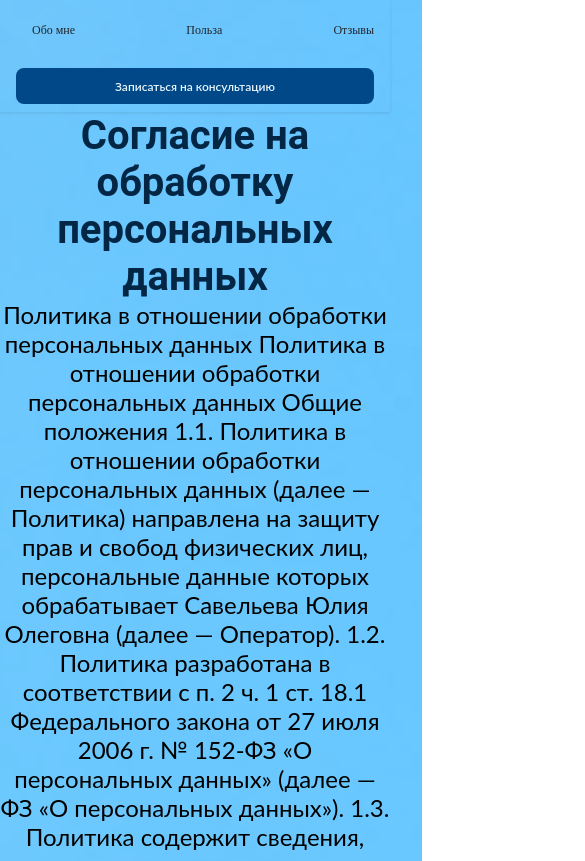
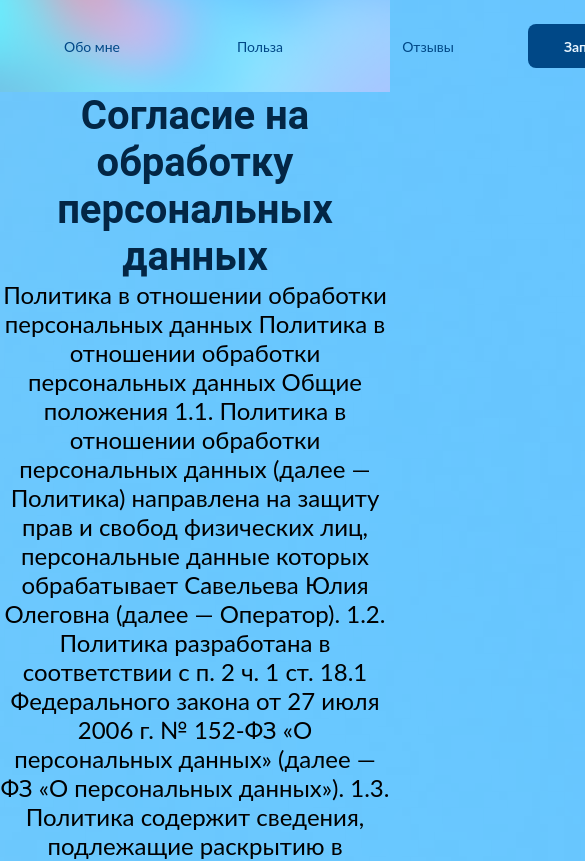
Before and after one commit to Nadya-Semyonova/doctorSavelieva, a React (Vite) app: page /privacy-policy in a window 390 px wide. Shown: the top 861 px of the page, 585 px wide, since content can reach past the window. Built offline with nearby package versions, Linux system fonts and the light colour scheme.

Commit message:
fixed:поправлена шапка по макету

```diff
--- a/src/layouts/Footer/Footer.module.css
+++ b/src/layouts/Footer/Footer.module.css
@@ -42,7 +42,6 @@
   display: inline-block;
 }
 
-
 .legalLink:hover {
   color: var(--color-primary);
 }
@@ -72,7 +71,6 @@
   position: relative;
   display: inline-block;
 }
-
 
 .anchorLink:hover {
   color: var(--color-primary);
--- a/src/layouts/Header/Header.module.css
+++ b/src/layouts/Header/Header.module.css
@@ -1,12 +1,8 @@
 .header {
   width: 100%;
-  background-color: transparent;
-  border: none;
   position: sticky;
-  /* оставить стики или нет? */
   top: 0;
   z-index: 1000;
-  box-shadow: var(--shadow-sm);
 }
 
 .container {
@@ -40,10 +36,10 @@
   background: none;
   border: none;
   padding: var(--spacing-sm) var(--spacing-md);
-  /* font-family: var(--font-primary); */
-  font-size: var(--font-size-base);
-  font-weight: var(--font-weight-medium);
-  color: var(--text-primary);
+  font-family: var(--font-secondary);
+  font-size: var(--font-size-lg);
+  font-weight: var(--font-weight-regular);
+  color: var(--button-text-color-white);
   cursor: pointer;
   transition: color var(--transition-fast);
   white-space: nowrap;
@@ -52,7 +48,6 @@
   justify-content: center;
   min-width: 156px;
   height: 48px;
-  border-radius: var(--border-radius-md);
   background-color: transparent;
 }
 
@@ -78,15 +73,15 @@
 .buttonConsultation {
   min-width: 334px;
   height: 48px;
-  /* font-family: var(--font-primary); */
-  font-size: var(--font-size-base);
-  /* font-weight: var(--font-weight-semibold); */
+  font-family: var(--font-secondary);
+  font-size: var(--font-size-lg);
+  font-weight: var(--font-weight-bold);
   background-color: var(--button-bg-color-blue);
   color: var(--button-text-color-blue);
   border: none;
   border-radius: var(--border-radius-md);
   cursor: pointer;
-  transition: all var(--transition-base);
+  transition: color var(--transition-fast);
   padding: 0 var(--spacing-lg);
   white-space: nowrap;
   display: inline-flex;
@@ -127,58 +122,3 @@
     gap: var(--spacing-md);
   }
 }
-
-/* Адаптивность - мобильные устройства */
-@media (max-width: 768px) {
-  .container {
-    flex-direction: column;
-    gap: var(--spacing-md);
-    padding: var(--spacing-sm) var(--container-padding);
-  }
-
-  .nav {
-    width: 100%;
-  }
-
-  .navList {
-    justify-content: space-between;
-    gap: var(--spacing-sm);
-    width: 100%;
-  }
-
-  .navLink {
-    min-width: 0;
-    width: 100%;
-    height: 40px;
-    font-size: var(--font-size-sm);
-    padding: var(--spacing-xs) var(--spacing-sm);
-  }
-
-  .consultationButton {
-    width: 100%;
-  }
-
-  .buttonConsultation {
-    min-width: 0;
-    width: 100%;
-    height: 40px;
-    font-size: var(--font-size-sm);
-  }
-}
-
-/* Адаптивность - маленькие мобильные устройства */
-@media (max-width: 480px) {
-  .navLink {
-    font-size: var(--font-size-xs);
-    height: 36px;
-  }
-
-  .buttonConsultation {
-    height: 36px;
-    font-size: var(--font-size-xs);
-  }
-
-  .navList {
-    gap: var(--spacing-xs);
-  }
-}
--- a/src/styles/global.css
+++ b/src/styles/global.css
@@ -5,10 +5,11 @@
   box-sizing: border-box;
 }
 
-body {
+body,
+header {
   margin: 0;
   padding: 0;
-  background-image: url('/src/assets/images/Background.png');
+  background-image: url("/src/assets/images/Background.png");
   background-size: cover;
   background-position: center;
   background-repeat: no-repeat;
@@ -36,7 +37,6 @@ h5,
 h6 {
   font-family: var(--font-primary);
   color: var(--color-text);
-
 }
 
 h1 {
--- a/src/styles/variables.css
+++ b/src/styles/variables.css
@@ -38,10 +38,10 @@
   --border-color-dark: #ced4da;
 
   /* Цвета кнопки */
-  --button-bg-color-blue: #004887;
-  --button-bg-color-white: #e8f5ff;
-  --button-text-color-blue: #e8f5ff;
-  --button-text-color-white: #004887;
+  --button-bg-color-blue: rgba(0, 72, 135, 1);
+  --button-bg-color-white: rgba(255, 255, 255, 1);
+  --button-text-color-blue: rgba(232, 245, 255, 1);
+  --button-text-color-white: rgba(0, 72, 135, 1);
 
   /* ======================================================================
        Типографика - Шрифты
```
Also changed, not shown: src/sections/Hero/Hero.module.css (line endings or trailing spaces), 1 other file (tests, documents, lock files or other folders).
